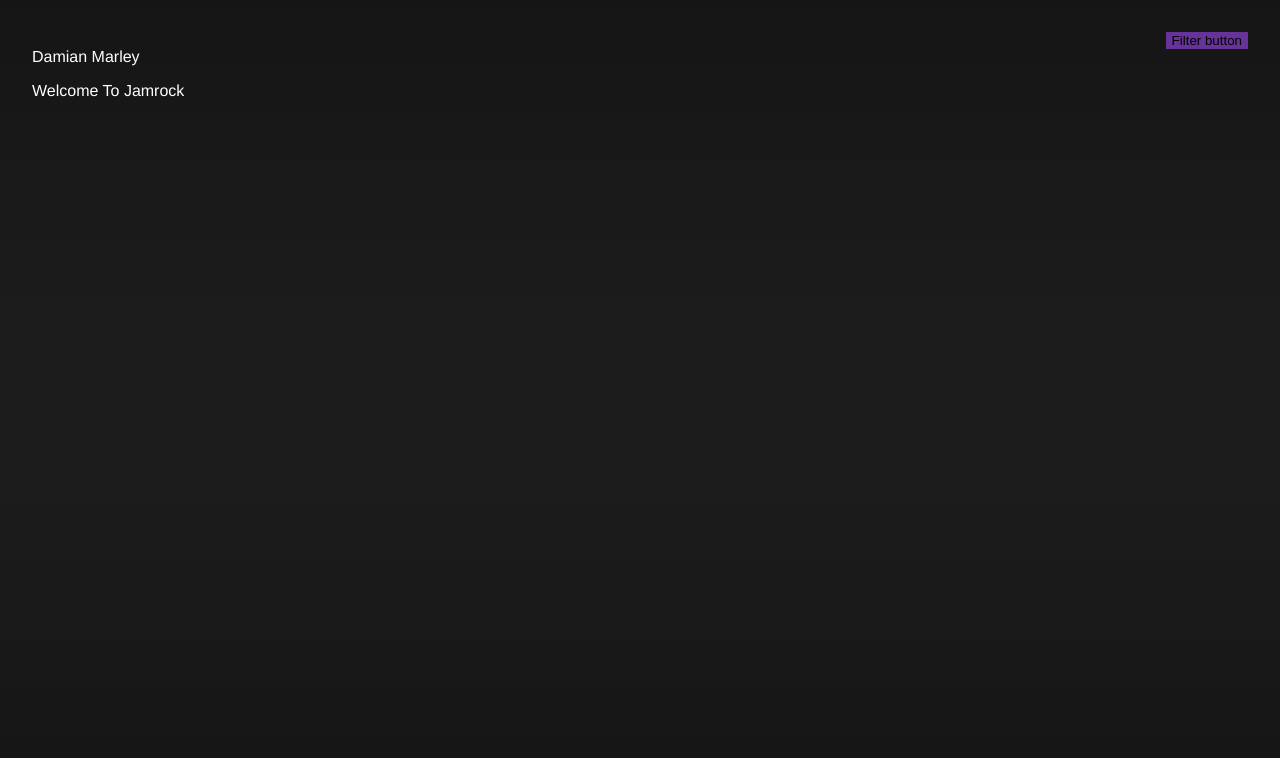
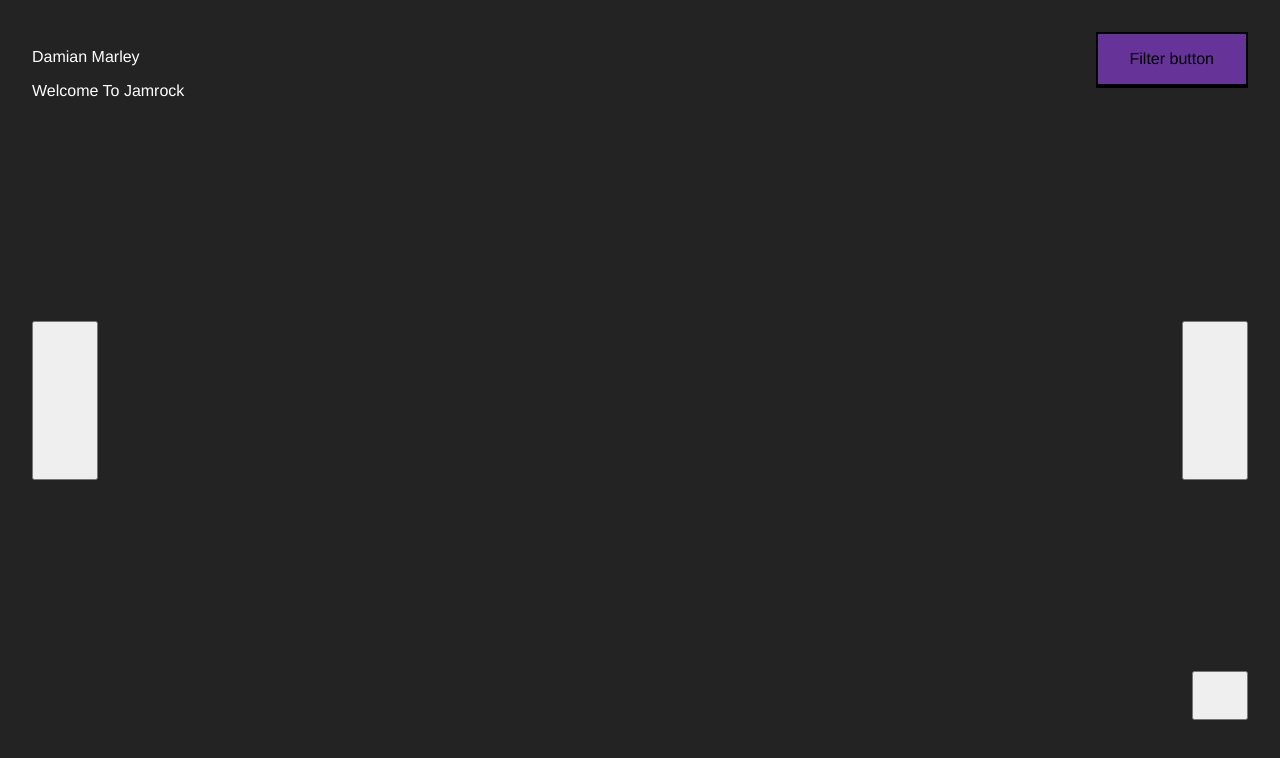
Before and after one commit to yrstyre/reggae-button, a React app: page /_GZlJGERbvE in a window 1280 px wide. Shown: the top 758 px of the page. Built offline with nearby package versions, Linux system fonts and the light colour scheme.

Commit message:
Updates to use BEM naming convention for classes

```diff
--- a/scripts/Player.jsx
+++ b/scripts/Player.jsx
@@ -130,7 +130,7 @@ class Player extends React.Component {
 
   render () {
     return (
-      <div className="playing">
+      <div>
         {/* TODO: move svg to separate file */}
         {/* <svg xmlns="http://www.w3.org/2000/svg" style="display: none;">
           <symbol id="skip-arrow" xmlns="http://www.w3.org/2000/svg" xmlns:xlink="http://www.w3.org/1999/xlink"
@@ -150,31 +150,31 @@ class Player extends React.Component {
           </symbol>
         </svg> */}
 
-        <div className="player-background">
-          <div className="player-foreground">
+        <div className="player">
+          <div className="player__inner">
             <div id="player"></div>
           </div>
         </div>
-        <div className="player-top-content">
-          <div className="controls">
-            <button className="prev-button" onClick={this.handlePreviousButton}>
+        <div className="controls">
+          <div className="controls__inner">
+            <button className="controls__prev-button" onClick={this.handlePreviousButton}>
               <svg className="skip-arrow left"><use xlinkHref="#skip-arrow" /></svg>
             </button>
-            <button className="next-button" onClick={this.handleNextButton}>
+            <button className="controls__next-button" onClick={this.handleNextButton}>
               <svg className="skip-arrow right"><use xlinkHref="#skip-arrow" /></svg>
             </button>
-            <button className="pause-button" onClick={this.handlePauseButton}>
+            <button className="controls__pause-button" onClick={this.handlePauseButton}>
               <svg className="svg-pause"><use xlinkHref="#svg-pause" /></svg>
             </button>
-            <button className="filter-button" onClick={this.handleFilterButton}>
+            <button className="btn btn--purple controls__filter-button" onClick={this.handleFilterButton}>
               Filter button
             </button>
-            <div className="title-wrapper">
-              <p className="artist">{this.props.currentSong.artist}</p>
-              <p className="title">{this.props.currentSong.title}</p>
+            <div className="controls__title">
+              <p className="controls__title--artist">{this.props.currentSong.artist}</p>
+              <p className="controls__title--song-title">{this.props.currentSong.title}</p>
             </div>
           </div>
-          <div className={`filter ${this.state.filterOpen ? 'show' : ''}`}>
+          <div className={`filter ${this.state.filterOpen ? 'filter--show' : ''}`}>
             <p>True Jamaican</p>
             <p>Mellow</p>
             <p>Political</p>
--- a/scripts/StartPage.jsx
+++ b/scripts/StartPage.jsx
@@ -17,7 +17,7 @@ class StartPage extends React.Component {
   render () {
     return (
       <div>
-        <Link to={`/${this.props.songs[0].videoId}`} className="play-button">Stir it up!</Link>
+        <Link to={`/${this.props.songs[0].videoId}`} className="btn">Stir it up!</Link>
       </div>
     );
   }
--- /dev/null
+++ b/style/button.scss
@@ -0,0 +1,20 @@
+.btn {
+  background: none;
+  border: 2px solid;
+  border-bottom-width: 4px;
+  font: inherit;
+  letter-spacing: inherit;
+  padding: 1rem 2rem;
+  text-transform: inherit;
+  transition: color 1s, opacity 0.3s;
+  cursor: pointer;
+  opacity: 1;
+
+  &:focus {
+    outline: none;
+  }
+
+  &--purple {
+    background: $rebecca-purple;
+  }
+}
--- /dev/null
+++ b/style/colors.scss
@@ -0,0 +1,3 @@
+$white: #fff;
+$rebecca-purple: rebeccapurple;
+$mine-shaft: #232323;
--- a/style/style.scss
+++ b/style/style.scss
@@ -1,82 +1,28 @@
-* {
-    box-sizing: border-box
+@import './colors.scss';
+@import './button.scss';
+
+html {
+    box-sizing: border-box;
 }
 
-.playing {
-  .play-button {
-    opacity: 0;
-    visibility: hidden;
-  }
-
-  .prev-button, .next-button, .pause-button, .filter-button {
-    display: block;
-  }
-
-  .player-foreground {
-    opacity: 1;
-  }
-}
-
-button {
-  background: none;
-  border: none;
-
-  &:focus {
-    outline: none;
-  }
-}
-
-.player-background, .player-top-content {
+.controls {
   position: fixed;
   top: 0;
   right: 0;
   bottom: 0;
   left: 0;
   display: flex;
-    background: linear-gradient(to bottom,rgba(0,0,0,.4) 0%,rgba(0,0,0,.2) 40%,rgba(0,0,0,.2) 60%,rgba(0,0,0,.4) 100%);
-}
-
-.player-top-content {
   align-items: center;
   justify-content: center;
-}
+  // background: linear-gradient(to bottom,rgba(0,0,0,.4) 0%,rgba(0,0,0,.2) 40%,rgba(0,0,0,.2) 60%,rgba(0,0,0,.4) 100%);
 
-.player-background {
-    background: #232323;
-    z-index: -1;
-}
-
-.player-foreground {
-    opacity: 0;
-    transition: opacity 1s ease-in-out;
-}
-
-.player-foreground,
-.player-background iframe {
-    pointer-events: none;
-}
-
-.player-foreground,
-.player-background iframe {
-    position: relative;
-    width: 100%;
-    height: 100%;
-}
-
-.title-wrapper {
-    position: absolute;
-    top: 0;
-    left: 0;
-    color: white;
-}
-
-.controls {
+  &__inner {
     position: fixed;
     left: 0;
     right: 0;
     top: 0;
     bottom: 0;
-    color: #fff;
+    color: $white;
     font-family: Avenir, Helvetica, sans-serif;
     display: flex;
     justify-content: center;
@@ -84,62 +30,51 @@ button {
     margin: 2rem;
   }
 
-.play-button {
-    background: none;
-    border: 2px solid;
-    border-bottom-width: 4px;
-    font: inherit;
-    letter-spacing: inherit;
-    padding: 1rem 2rem;
-    text-transform: inherit;
-    transition: color 1s, opacity 0.3s;
-    cursor: pointer;
-    opacity: 1;
+  &__filter-button, &__prev-button, &__next-button, &__pause-button {
+    position: absolute;
   }
 
-.play-button {
-    $text-color: #9c89f7;
-    $bg-color: #2e294a;
-    $pattern-color: #f789e4;
-    color: $text-color;
-    background: $bg-color;
-
-    &:hover {
-      animation: zigzag 1s linear infinite;
-      background: linear-gradient(135deg, darken($pattern-color, 40%) 0.25em, transparent 0.25em) -0.5em 0
-                , linear-gradient(225deg, darken($pattern-color, 40%) 0.25em, transparent 0.25em) -0.5em 0
-                , linear-gradient(315deg, darken($pattern-color, 40%) 0.25em, transparent 0.25em) 0 0
-                , linear-gradient(45deg, darken($pattern-color, 40%) 0.25em, $bg-color 0.25em) 0 0;
-      background-size: 0.75em 0.75em;
-      color: spin($text-color,180);
-    }
+  &__filter-button {
+    top: 0;
+    right: 0;
   }
 
-.prev-button, .next-button, .pause-button, .filter-button {
-    position: absolute;
-    display: none;
-}
-
-.prev-button {
+  &__prev-button {
     left: 0;
   }
 
-.next-button {
+  &__next-button {
     right: 0;
   }
 
-.pause-button {
+  &__pause-button {
     position: absolute;
     bottom: 3rem;
     right: 0;
   }
 
-.filter-button {
+  &__title {
     position: absolute;
-    background: rebeccapurple;
+    top: 0;
+    left: 0;
+    color: $white;
+  }
+}
+
+.player {
+  position: fixed;
   top: 0;
   right: 0;
-    cursor: pointer;
+  bottom: 0;
+  left: 0;
+  display: flex;
+  background: $mine-shaft;
+  z-index: -1;
+
+  &__inner {
+    width: 100%;
+    height: 100%;
+  }
 }
 
 .filter {
@@ -149,14 +84,8 @@ button {
   justify-content: space-between;
   color: white;
 
-    &.show {
+  &--show {
     display: flex;
-    }
-}
-
-@keyframes zigzag {
-    100% {
-        background-position: 1em 0, 1em 0, -0.75em 0 , -0.75em 0;
   }
 }
 
```
Lines whose indentation alone changed are shown as unchanged.
